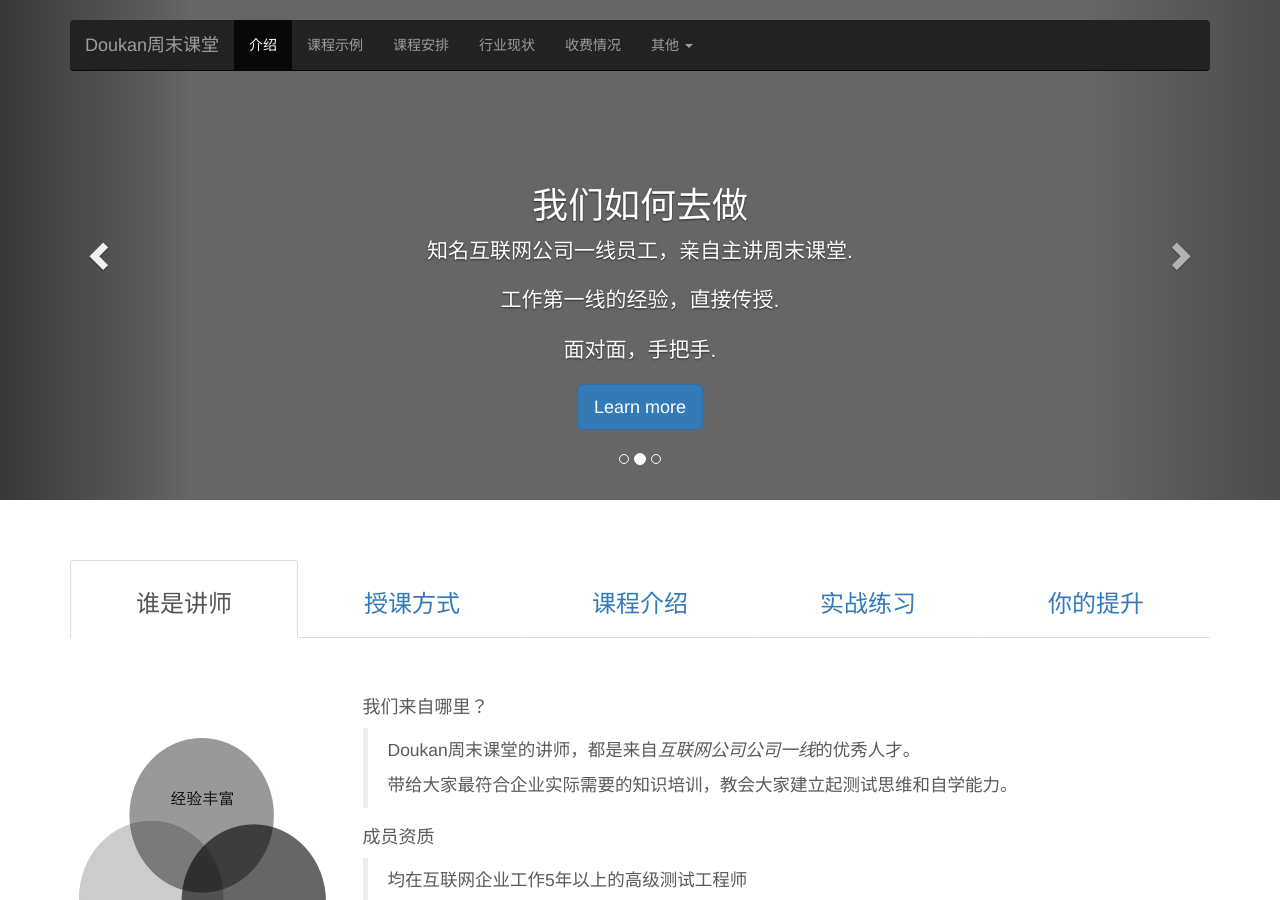
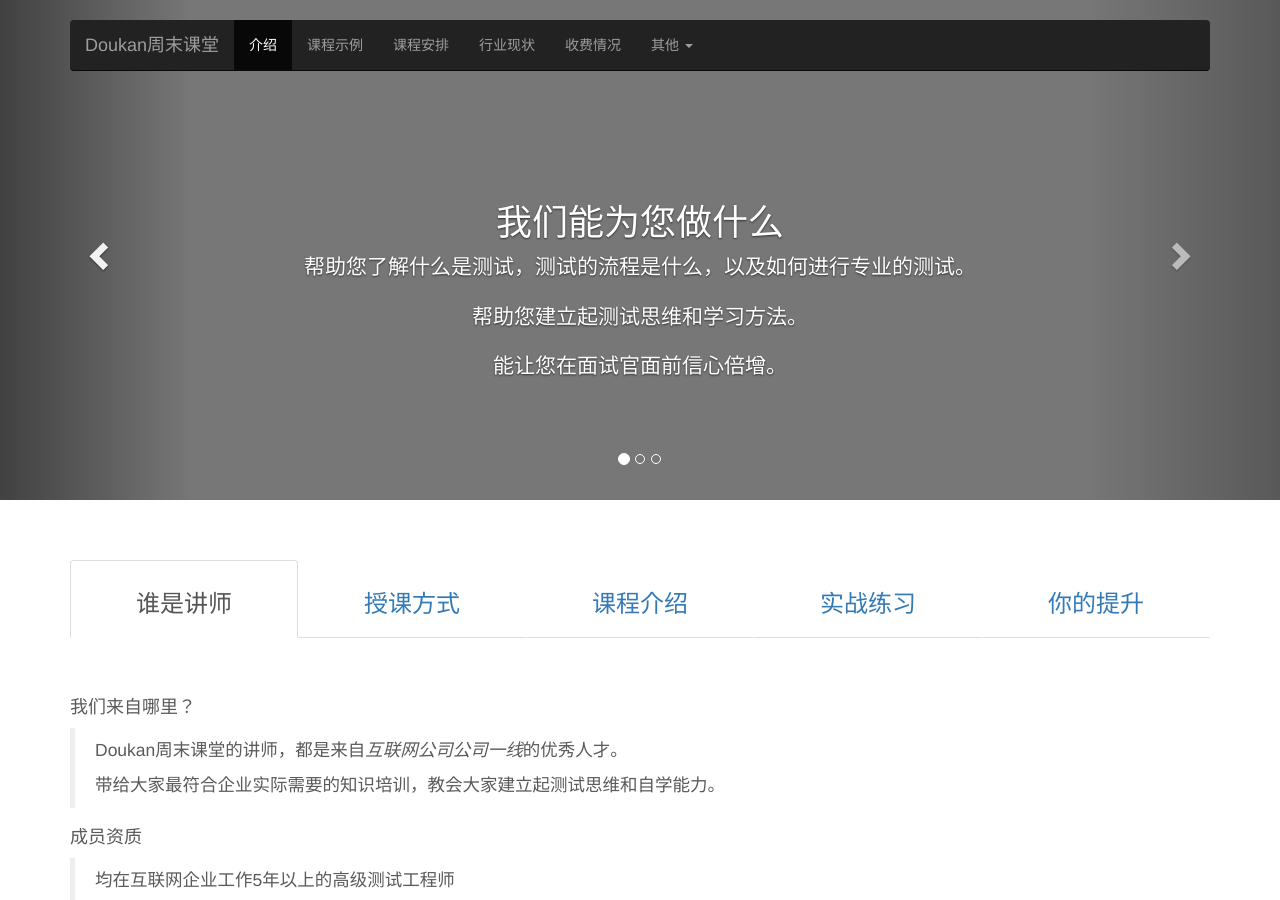
Before and after one commit to guming/myblog, a Jekyll site: the page home.html, which Jekyll copies as it is, in a window 1280 px wide and 900 px high. Built offline with Jekyll 4.4.1, drawn with Linux system fonts in a browser that asks for light colours; nearby versions of some CDN libraries.

Commit message:
new page

```diff
--- a/home.html
+++ b/home.html
@@ -208,15 +208,7 @@
           </div><!--/row-->
          </div>
          <div class="tab-pane fade in active" id="a1">
-            <div class="row">
-              <div class="col-md-3">
-                 <p><br /></p>
-                <p><br /></p>
-                 <p><br /></p>
 
-                <img class="img-rounded" src="assets/images/d5.jpg" >
-              </div>
-            <div class="col-md-9">
               <p><br /></p>
               <p><br /></p>
               <h4>我们来自哪里？</h4>
@@ -232,8 +224,7 @@
               <blockquote>
               <p>专职岗位分布在功能测试，自动化测试，以及性能测试。多年的<strong>web & mobile</strong>测试经验</p>
               </blockquote>
-            </div>
-          </div>
+
          </div>
 
       </div>
```
